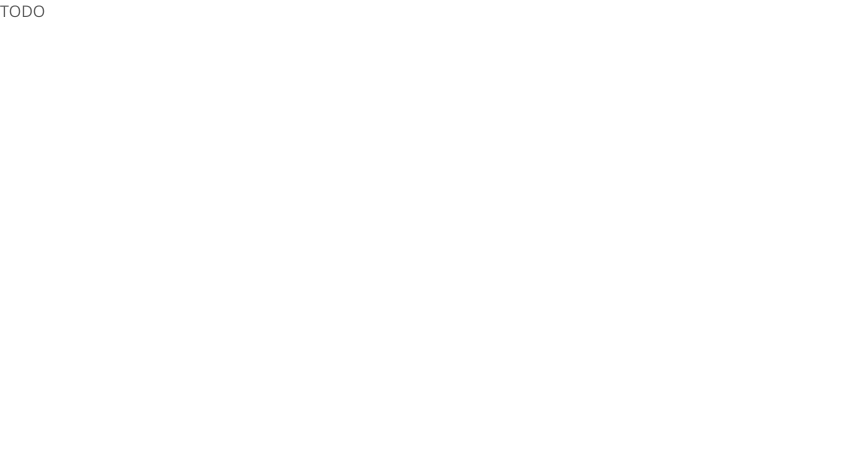
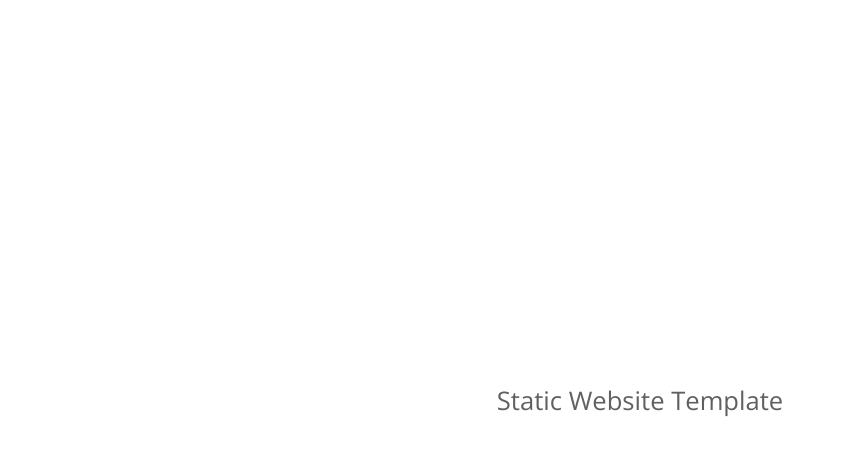
Before and after one commit to wwebdev/static-website-template, a website: page index.html in a window 1280 px wide. Shown: the whole page, without its empty margins (0-845 px from the left). Drawn offline with nearby package versions, Linux system fonts and the light colour scheme; files that its build step writes are made by us from their sources.

Commit message:
fix title and description & add default screen

```diff
--- a/index.html
+++ b/index.html
@@ -1,7 +1,7 @@
 <!DOCTYPE html>
 <html lang="de">
   <head>
-    <title>Vaitrade ROI Calculator</title>
+    <title>Static Website Template</title>
     <meta charset="utf-8" />
     <meta name="viewport" content="width=device-width, initial-scale=1, shrink-to-fit=no" />
     <link href="https://fonts.googleapis.com/css?family=Open+Sans" rel="stylesheet" />
@@ -9,6 +9,10 @@
   </head>
 
   <body>
-    TODO
+    <div class="center full-sized">
+      Static Website Template
+    </div>
+
+    <script src="dist/js/main.min.js"></script>
   </body>
 </html>
--- a/src/scss/_colors.scss
+++ b/src/scss/_colors.scss
@@ -1,4 +1,3 @@
 $defaultFont: #606060;
 $subtleBg: #f5f5f5;
-$lightBlue: #74d1f6;
-$orange: #e76001;
+$primary: #74d1f6;
--- a/src/scss/_global.scss
+++ b/src/scss/_global.scss
@@ -8,7 +8,6 @@
 
 html {
     font-family: 'Open Sans', sans-serif;
-    font-size: 62.5%;
     box-sizing: border-box;
 }
 
@@ -24,7 +23,7 @@ a {
     transition: 0.1s linear;
 
     &:hover {
-        color: $lightBlue;
+        color: $primary;
     }
 }
 
@@ -43,3 +42,14 @@ h2 {
     max-width: 100%;
     line-height: 1.1em;
 }
+
+.center {
+    display: flex;
+    align-items: center;
+    justify-content: center;
+}
+
+.full-sized {
+    height: 100vh;
+    width: 100%;
+}
```
Also changed, not shown: package.json (+3 -4 lines), 1 other file.
